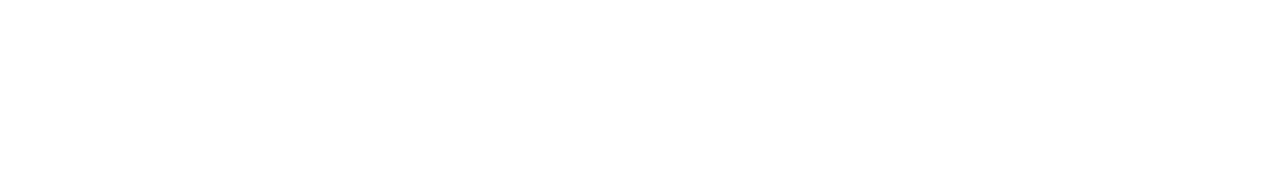
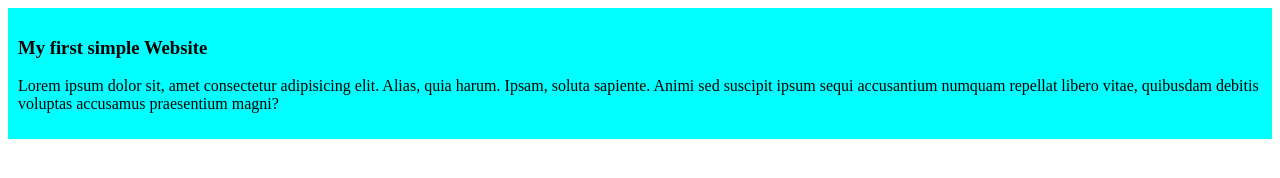
Before and after one commit to shahinvisual/my-first-portfolio-website, a plain HTML site: page index.html in a window 1280 px wide. Drawn offline with Linux system fonts and the light colour scheme.

Commit message:
added the first blog

```diff
--- a/index.html
+++ b/index.html
@@ -4,8 +4,12 @@
     <meta charset="UTF-8">
     <meta name="viewport" content="width=device-width, initial-scale=1.0">
     <title>My Simple Portfolio Website</title>
+    <link rel="stylesheet" href="style/style.css">
 </head>
 <body>
-
+    <div>
+        <h3>My first simple Website</h3>
+        <p>Lorem ipsum dolor sit, amet consectetur adipisicing elit. Alias, quia harum. Ipsam, soluta sapiente. Animi sed suscipit ipsum sequi accusantium numquam repellat libero vitae, quibusdam debitis voluptas accusamus praesentium magni?</p>
+    </div>
 </body>
 </html>
--- /dev/null
+++ b/style/style.css
@@ -0,0 +1,4 @@
+div{
+    background-color: aqua;
+    padding: 10px;
+}
```
